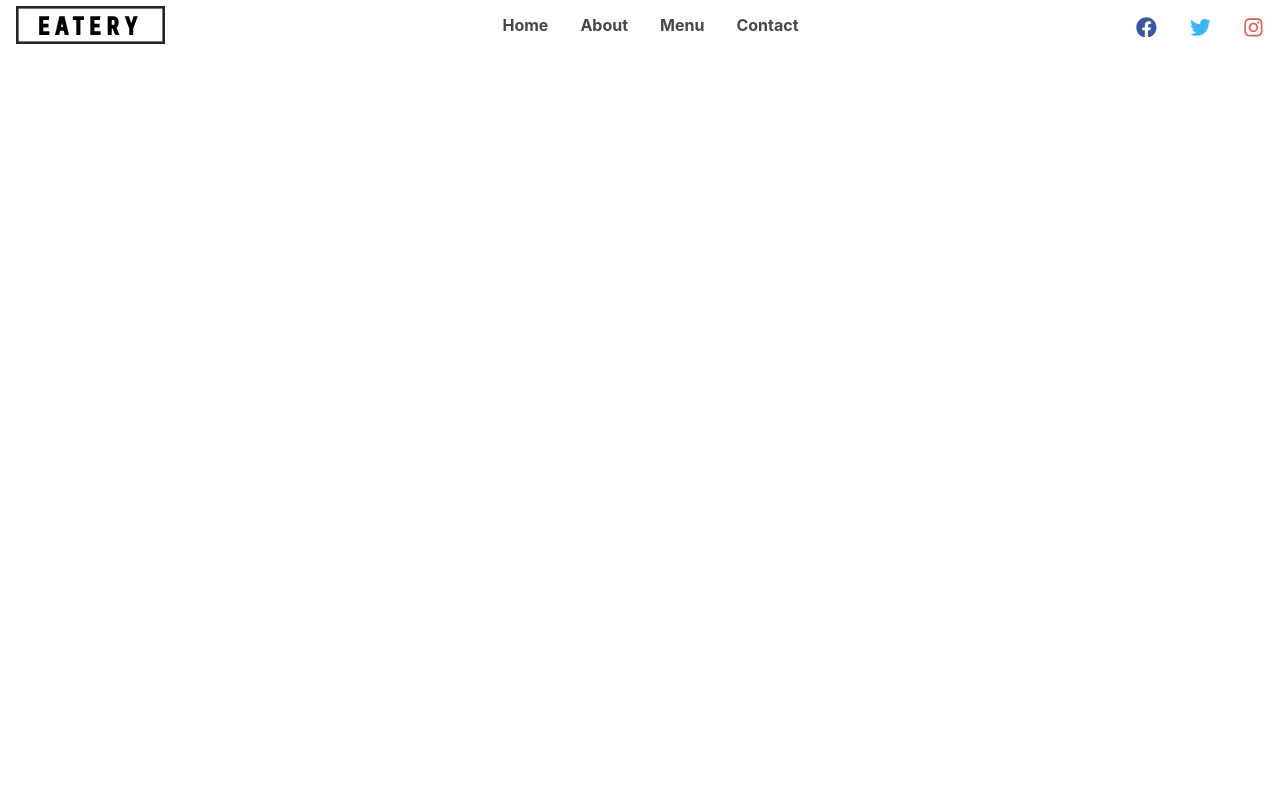
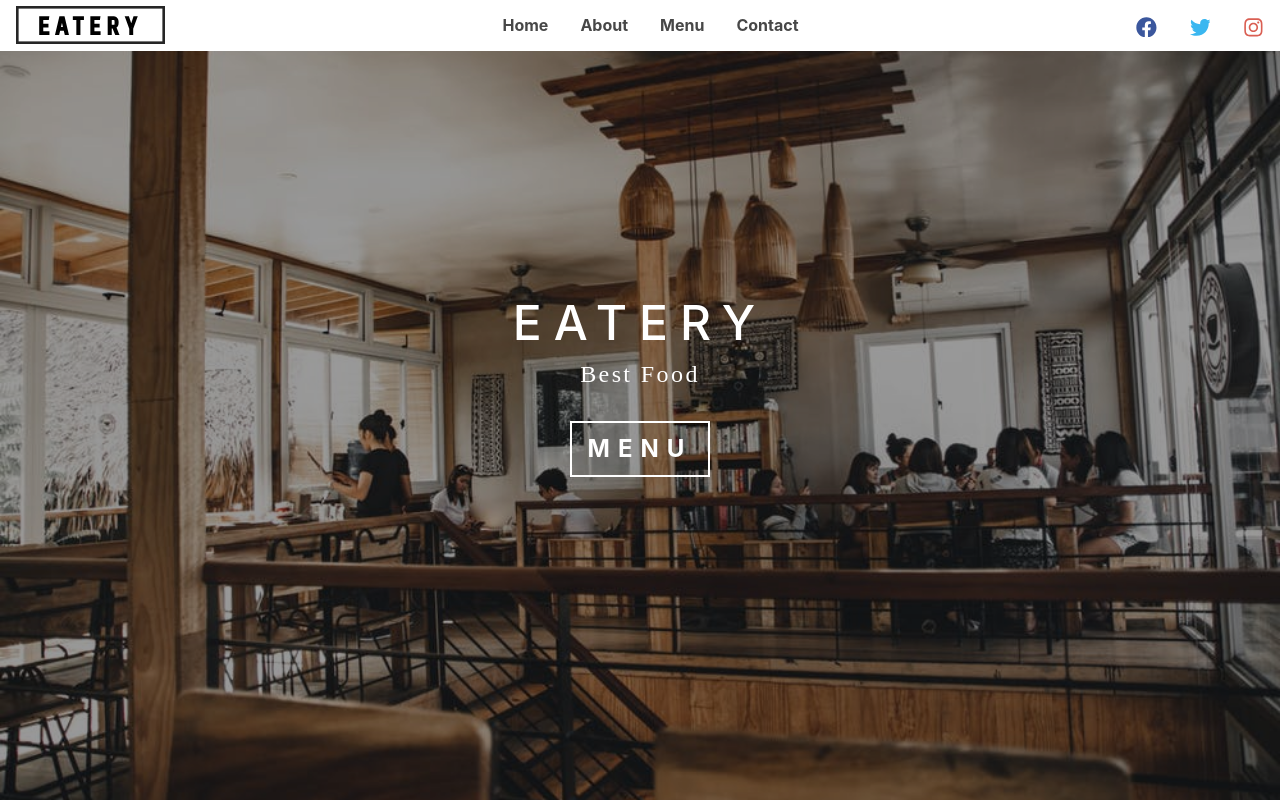
Before and after one commit to mclausaudio/gatsby-restaurant-site, a Gatsby site: page / in a window 1280 px wide. Built offline with nearby package versions, Linux system fonts and the light colour scheme; Gatsby itself is replaced by a stand-in of ours.

Commit message:
hero section, added title subtitle and button

```diff
--- a/src/pages/index.js
+++ b/src/pages/index.js
@@ -4,12 +4,20 @@
 
 import Layout from "../components/layout"
 import SEO from "../components/seo"
+import { HomeHeader, Banner, BannerButton } from "../utils"
+
+import image from "../images/bcg/homeBcg.jpeg"
 
 import { FaBeer } from "react-icons/fa"
 
 const IndexPage = () => (
   <Layout>
     <SEO title="Home" keywords={[`gatsby`, `application`, `react`]} />
+    <HomeHeader image={image}>
+      <Banner title="eatery" subtitle="best food">
+        <BannerButton style={{ margin: "2rem auto" }}>menu</BannerButton>
+      </Banner>
+    </HomeHeader>
   </Layout>
 )
 
--- /dev/null
+++ b/src/utils/Banner.js
@@ -0,0 +1,37 @@
+import React from "react"
+import styled from "styled-components"
+
+import { styles } from "../utils"
+
+export default function Banner({ title, subtitle, children }) {
+  return (
+    <BannerWrapper>
+      <h1 className="title">{title}</h1>
+      <h3 className="subtitle">{subtitle}</h3>
+      {children}
+    </BannerWrapper>
+  )
+}
+
+const BannerWrapper = styled.div`
+  margin-bottom: 3rem;
+  text-align: center;
+
+  .title {
+    color: ${styles.colors.mainWhite};
+    font-size: 3rem;
+    text-transform: uppercase;
+    ${styles.letterSpacing({ spacing: ".75rem" })}
+  }
+  .subtitle {
+    color: ${styles.colors.mainWhite};
+    ${styles.textSlanted};
+    ${styles.letterSpacing({ spacing: "0.15rem" })};
+    font-size: 1.5rem;
+    text-transform: capitalize;
+  }
+`
+
+Banner.defaultProps = {
+  title: "Default Title",
+}
--- /dev/null
+++ b/src/utils/Button.js
@@ -0,0 +1,26 @@
+import styled from "styled-components"
+import { styles } from "../utils"
+
+// These are the default styles I would like to use for the buttons.  If I want to change a few things for a specfici context (for example position), I can do that directly onto the component as a prop, as in use in-line styling on the <Component />
+const BannerButton = styled.button`
+  display: block;
+  color: ${styles.colors.mainWhite};
+  background: transparent;
+  padding: 0.5rem 1rem;
+  text-align: center;
+  text-transform: uppercase;
+  font-size: 1.5rem;
+  letter-spacing: 0.5rem;
+  font-weight: 700;
+  ${styles.border({ color: `${styles.colors.mainWhite}` })};
+  margin-bottom: 1rem;
+  ${styles.transition({})};
+
+  &:hover {
+    background: ${styles.colors.mainWhite};
+    color: ${styles.colors.mainBlack};
+    cursor: pointer;
+  }
+`
+
+export { BannerButton }
--- /dev/null
+++ b/src/utils/Header.js
@@ -0,0 +1,32 @@
+import React from "react"
+import image from "../images/bcg/homeBcg.jpeg"
+import styled from "styled-components"
+
+export function HomeHeader({ image, children }) {
+  return <IndexHeader image={image}>{children}</IndexHeader>
+}
+
+export function PageHeader({ image, children }) {
+  return <DefaultHeader image={image}>{children}</DefaultHeader>
+}
+
+const IndexHeader = styled.header`
+  min-height: calc(100vh - 50.78px);
+  background: linear-gradient(rgba(0, 0, 0, 0.4), rgba(0, 0, 0, 0.4)),
+    url(${props => props.image}) center/cover fixed no-repeat;
+  display: flex;
+  justify-content: center;
+  align-items: center;
+`
+
+//this component inherits all of the styles from the styled component passed in, other than the changed contained
+const DefaultHeader = styled(IndexHeader)`
+  min-height: 60vh;
+`
+//setting up default prop, in case image (or something else) is not passed in
+HomeHeader.defaultProps = {
+  image: image,
+}
+DefaultHeader.defaultProps = {
+  image: image,
+}
--- a/src/utils/index.js
+++ b/src/utils/index.js
@@ -1,3 +1,6 @@
 import * as styles from "./styles"
+import { HomeHeader, PageHeader } from "./Header"
+import Banner from "./Banner"
+import { BannerButton } from "./Button"
 
-export { styles }
+export { styles, HomeHeader, PageHeader, Banner, BannerButton }
```
Also changed, not shown: src/pages/about.js (+6 -1 lines), src/pages/contact.js (+6 -2 lines), src/pages/menu.js (+5 -4 lines).
